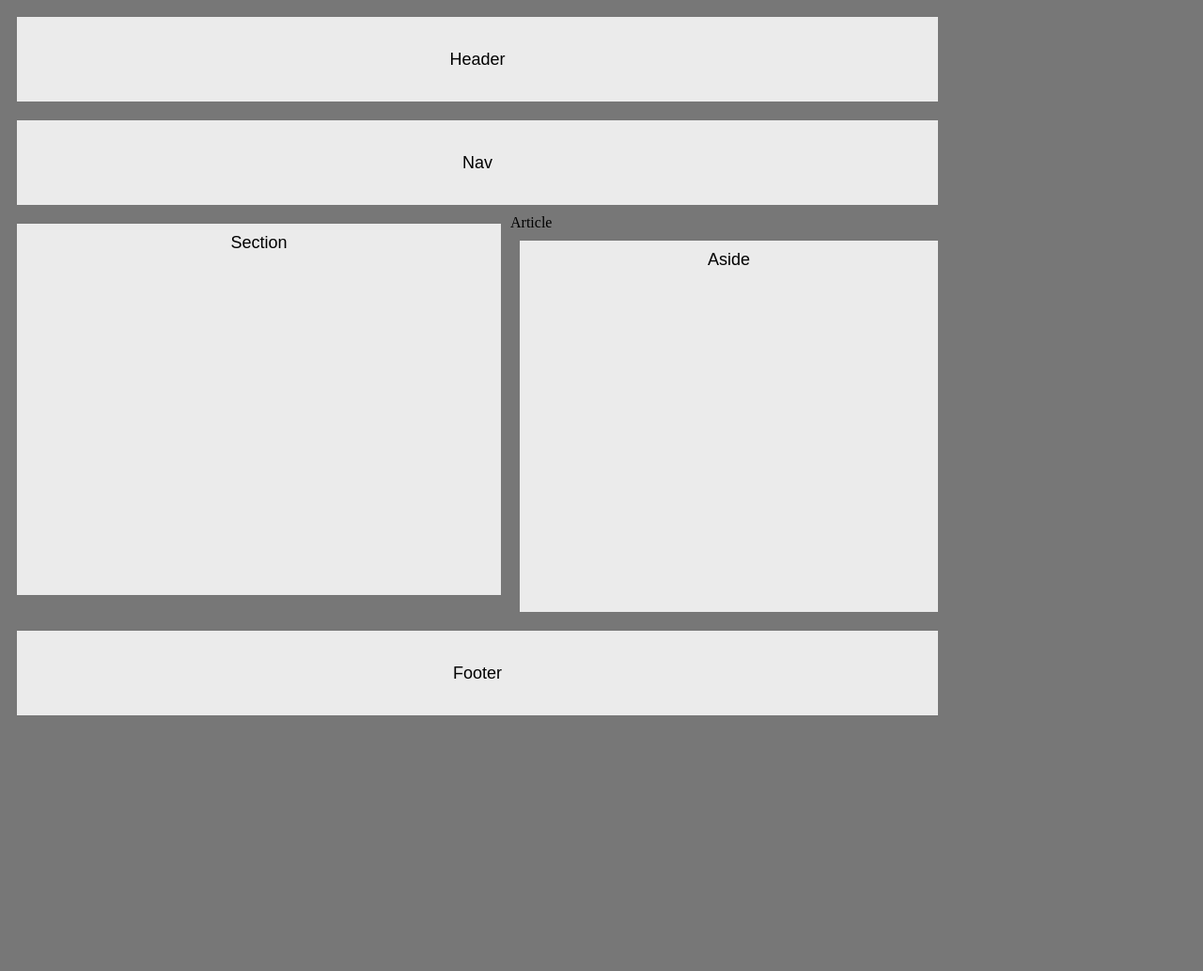
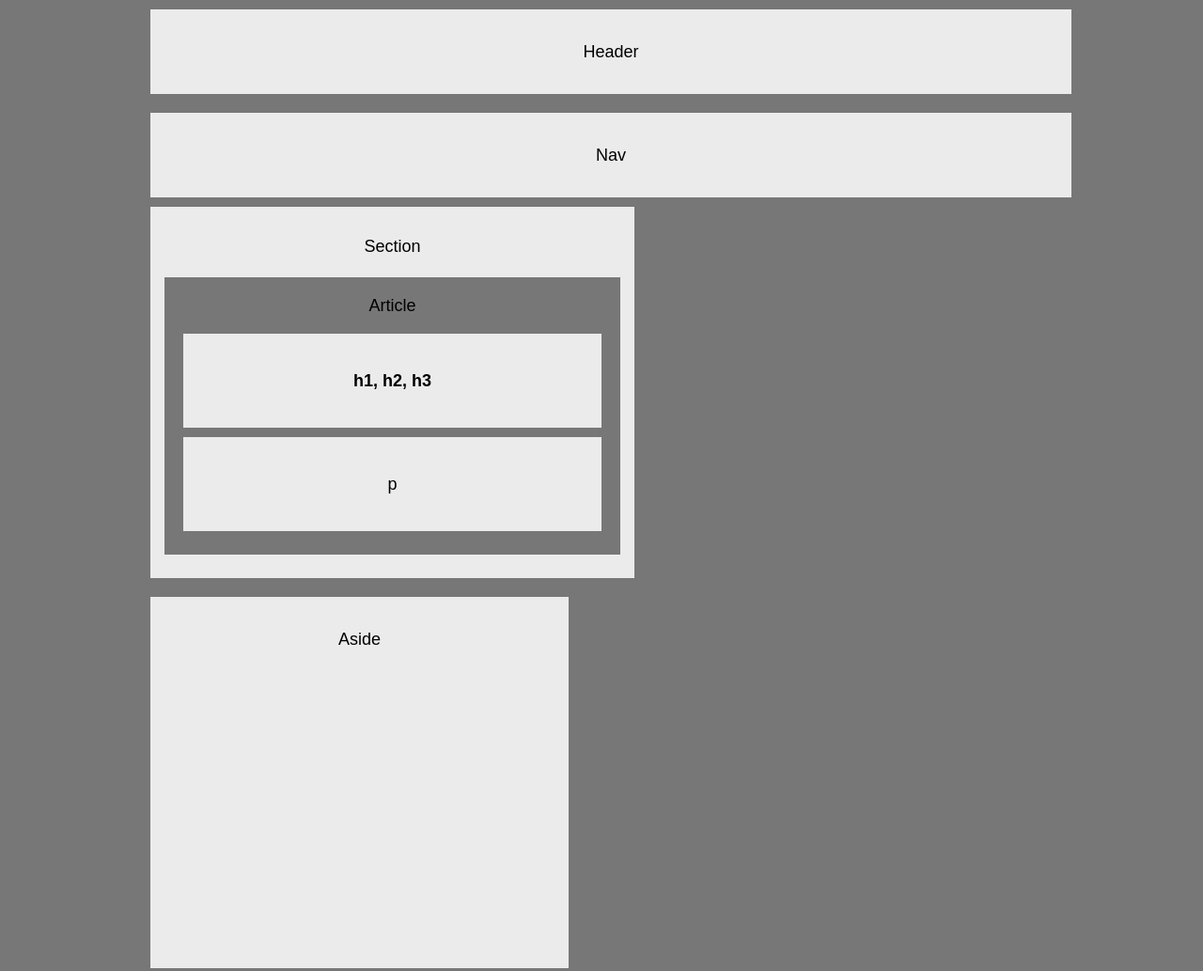
Before and after one commit to jkampa3/Homework_Week_1, a plain HTML site: page easier_assignment/HW-Wireframe/index.html in a window 1280 px wide. Shown: the top 1033 px of the page at 94% size. Before the commit the page ends 800 px from the top, so only its background shows below. Drawn offline with Linux system fonts and the light colour scheme.

Commit message:
Adding Work Done At Work for Easy

```diff
--- a/easier_assignment/HW-Wireframe/index.html
+++ b/easier_assignment/HW-Wireframe/index.html
@@ -20,22 +20,25 @@
             Nav
         </nav>
 
-        <section id="clear">
-            <section id="section">
+        <div id="section">
                 Section
-            </section>
-
             <section id="article">
                 Article
+                    <section id="heading">
+                        h1, h2, h3
+                    </section>
+                    <section id="paragraph">
+                        p
+                    </section>
             </section>
-        </section>
+        </div>
 
         <aside>
             Aside
         </aside>
 
+        <footer>
+            Footer
+        </footer>
+
     </body>
-
-    <footer>
-        Footer
-    </footer>
--- a/easier_assignment/HW-Wireframe/style.css
+++ b/easier_assignment/HW-Wireframe/style.css
@@ -1,9 +1,9 @@
 body {
     background-color: #777;
+    margin-left: 150px;
 }
 
 header {
-    float: left;
     background-color: #ebebeb;
     font-family: 'Arial', 'Helvetica Neue', Helvetica, sans-serif;
     font-size: 18px;
@@ -30,12 +30,9 @@ nav {
     margin: 10px;
 }
 
-#clear {
+#section {
     clear: both;
-}
-
-#section {
-    float: left;
+    position: relative;
     background-color: #ebebeb;
     font-family: 'Arial', 'Helvetica Neue', Helvetica, sans-serif;
     font-size: 18px;
@@ -43,13 +40,51 @@ nav {
     height: 375px;
     padding: 10px;
     text-align: center;
+    vertical-align: middle;
+    line-height: 65px;
     margin: 10px;
 }
 
 #article {
-    float: left;
+    position: absolute;
+    right: 15px;
+    top: 75px;
     background-color: #777;
-    width: 400px;
+    width: 465px;
+    height: 275px;
+    padding: 10px;
+    text-align: center;
+    vertical-align: middle;
+    line-height: 40px;
+}
+
+#heading {
+    position: absolute;
+    top: 60px;
+    right: 20px;
+    background-color: #ebebeb;
+    font-family: 'Arial', 'Helvetica Neue', Helvetica, sans-serif;
+    font-weight: bold;
+    width: 435px;
+    height: 90px;
+    padding: 5px;
+    text-align: center;
+    vertical-align: middle;
+    line-height: 90px;
+}
+
+#paragraph{
+    position: absolute;
+    bottom: 25px;
+    right: 20px;
+    background-color: #ebebeb;
+    font-family: 'Arial', 'Helvetica Neue', Helvetica, sans-serif;
+    width: 435px;
+    height: 90px;
+    padding: 5px;
+    text-align: center;
+    vertical-align: middle;
+    line-height: 90px;
 }
 
 aside {
@@ -61,6 +96,8 @@ aside {
     height: 375px;
     padding: 10px;
     text-align: center;
+    vertical-align: middle;
+    line-height: 70px;
     margin: 10px;
 }
 
```
